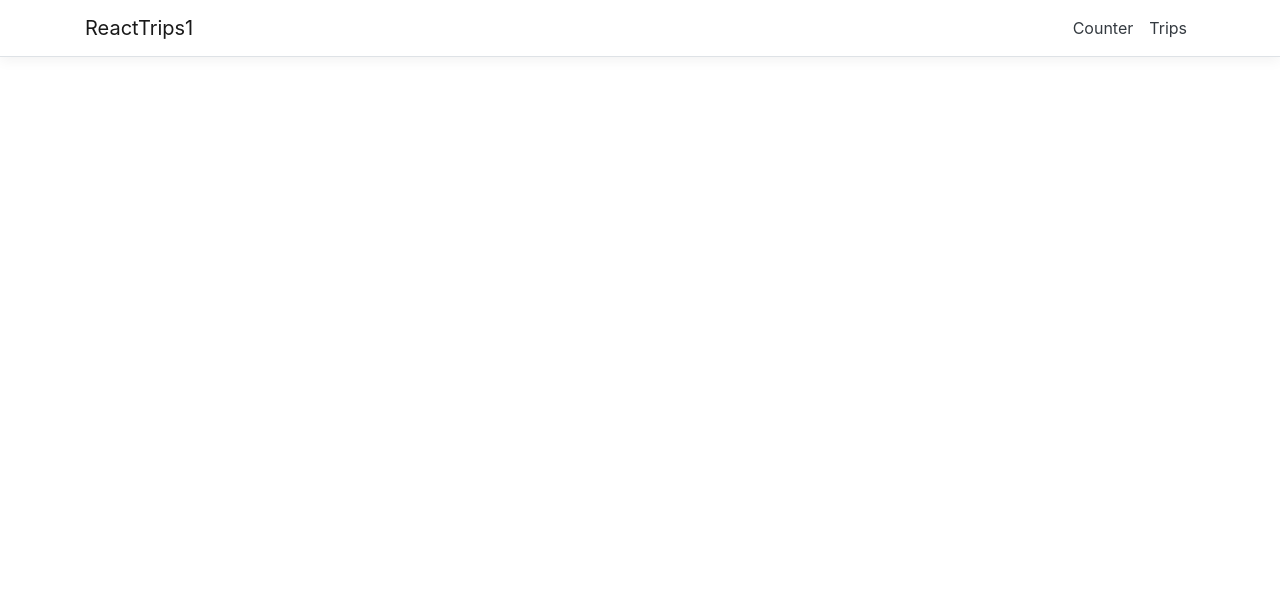
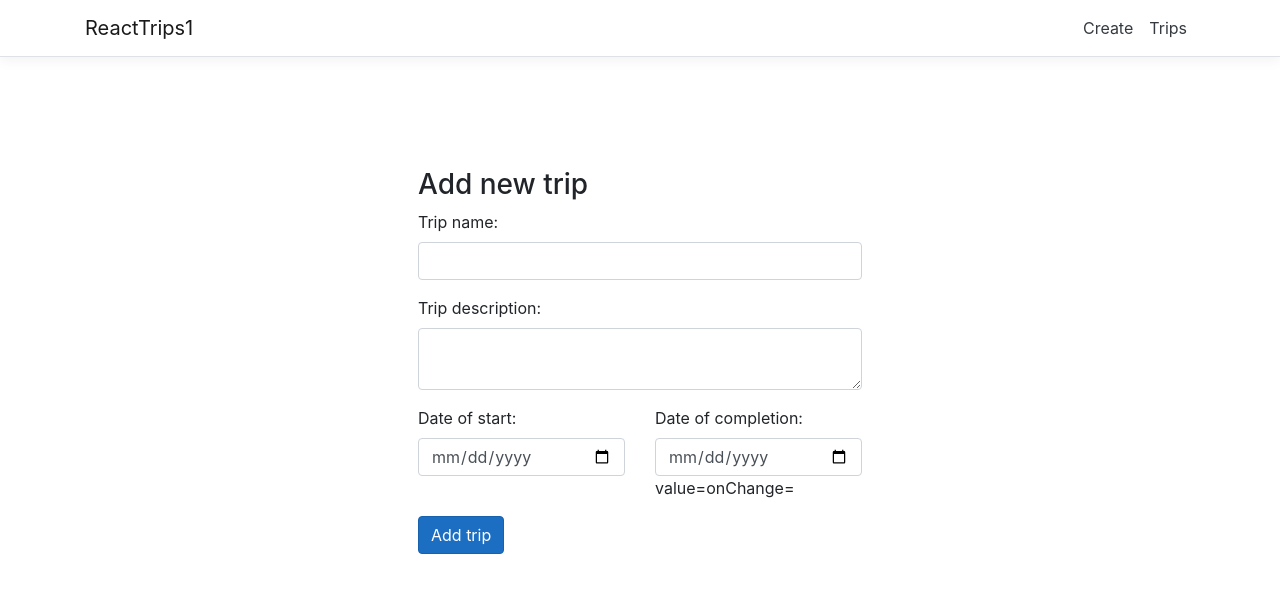
Before and after one commit to mancha-24/Trips, a React (Create React App) app in the folder ClientApp/: page /create in a window 1280 px wide. Shown: the top 592 px of the page. Built offline with nearby package versions, Linux system fonts and the light colour scheme.

Commit message:
setting up create page

```diff
--- a/ClientApp/src/App.tsx
+++ b/ClientApp/src/App.tsx
@@ -5,14 +5,15 @@
 import Counter from './components/Counter';
 import FetchData from './components/FetchData';
 import { Trips } from './components/Trip/Trips';
+import { Create } from './components/Trip/Create';
 
 import './custom.css'
 
 export default () => (
     <Layout>
         <Route exact path='/' component={Home} />
-        <Route path='/counter' component={Counter} />
         <Route path='/fetch-data/:startDateIndex?' component={FetchData} />
+        <Route path='/create' component={Create} />
         <Route path='/trips' component={Trips} />
     </Layout>
 );
--- a/ClientApp/src/components/Home.tsx
+++ b/ClientApp/src/components/Home.tsx
@@ -3,20 +3,14 @@
 
 const Home = () => (
   <div>
-    <h1>Hello, world!</h1>
-    <p>Welcome to your new single-page application, built with:</p>
+    <h1>Welcome to trips manager!</h1>
+    <p>Use this manager to manage your trips, by:</p>
     <ul>
-      <li><a href='https://get.asp.net/'>ASP.NET Core</a> and <a href='https://msdn.microsoft.com/en-us/library/67ef8sbd.aspx'>C#</a> for cross-platform server-side code</li>
-      <li><a href='https://facebook.github.io/react/'>React</a> and <a href='https://redux.js.org/'>Redux</a> for client-side code</li>
-      <li><a href='http://getbootstrap.com/'>Bootstrap</a> for layout and styling</li>
+      <li>Add a new trip</li>
+      <li>Update a trip</li>
+      <li>Delete a trip</li>
+      <li>Show all trip</li>
     </ul>
-    <p>To help you get started, we have also set up:</p>
-    <ul>
-      <li><strong>Client-side navigation</strong>. For example, click <em>Counter</em> then <em>Back</em> to return here.</li>
-      <li><strong>Development server integration</strong>. In development mode, the development server from <code>create-react-app</code> runs in the background automatically, so your client-side resources are dynamically built on demand and the page refreshes when you modify any file.</li>
-      <li><strong>Efficient production builds</strong>. In production mode, development-time features are disabled, and your <code>dotnet publish</code> configuration produces minified, efficiently bundled JavaScript files.</li>
-    </ul>
-    <p>The <code>ClientApp</code> subdirectory is a standard React application based on the <code>create-react-app</code> template. If you open a command prompt in that directory, you can run <code>npm</code> commands such as <code>npm test</code> or <code>npm install</code>.</p>
   </div>
 );
 
--- a/ClientApp/src/components/NavMenu.tsx
+++ b/ClientApp/src/components/NavMenu.tsx
@@ -18,7 +18,7 @@
                         <Collapse className="d-sm-inline-flex flex-sm-row-reverse" isOpen={this.state.isOpen} navbar>
                             <ul className="navbar-nav flex-grow">
                                 <NavItem>
-                                    <NavLink tag={Link} className="text-dark" to="/counter">Counter</NavLink>
+                                    <NavLink tag={Link} className="text-dark" to="/create">Create</NavLink>
                                 </NavItem>
                                 <NavItem>
                                     <NavLink tag={Link} className="text-dark" to="/trips">Trips</NavLink>
--- /dev/null
+++ b/ClientApp/src/components/Trip/Create.jsx
@@ -0,0 +1,114 @@
+import React, {Component} from 'react';
+import axios from 'axios';
+export class Create extends Component{
+    constructor(props){
+        super(props);
+
+        this.onChangeName = this.onChangeName.bind(this);
+        this.onChangeDescription = this.onChangeDescription.bind(this);
+        this.onChangeDateStarted = this.onChangeDateStarted.bind(this);
+        this.onChangeDateCompleted = this.onChangeDateCompleted.bind(this);
+        this.onSubmit = this.onSubmit.bind(this);
+
+        this.state = {
+            name: '',
+            description: '',
+            dateStarted: null,
+            dateCompleted: null
+        }
+    }
+
+    onChangeName(e){
+        this.setState({
+            name: e.target.value
+        });
+    }
+
+    onChangeDescription(e){
+        this.setState({
+            description: e.target.value
+        });
+    }
+
+    onChangeDateStarted(e){
+        this.setState({
+            dateStarted: e.target.value
+        });
+    }
+
+    onChangeDateCompleted(e){
+        this.setState({
+            dateCompleted: e.target.value
+        });
+    }
+
+    onSubmit(e){
+        e.preventDefault();
+        const {history} = this.props;
+        let tripObject = {
+            Id: Math.floor(Math.random()*1000),
+            name: this.state.name,
+            description: this.state.description,
+            dateStarted: this.state.dateStarted,
+            dateCompleted: this.state.dateCompleted
+        }
+
+        axios.post("api/Trips/AddTrip", tripObject).then(result => {
+            history.push('/trips');
+        })
+    }
+
+    render(){
+        return (
+            <div className="trip-form" >
+                <h3>Add new trip</h3>
+                <form onSubmit={this.onSubmit}>
+                    <div className="form-group">
+                        <label>Trip name:  </label>
+                        <input
+                          type="text"
+                          className="form-control"
+                          value={this.state.name}
+                          onChange={this.onChangeName}
+                         />
+                    </div>
+                    <div className="form-group">
+                        <label>Trip description: </label>
+                        <textarea type="text" className="form-control"
+                        value={this.state.description}
+                        onChange={this.onChangeDescription}
+                        />
+                    </div>
+                    <div className="row">
+                        <div className="col col-md-6 col-sm-6 col-xs-12">
+                            <div className="form-group">
+                                <label>Date of start:  </label>
+                                <input
+                                  type="date"
+                                  className="form-control"
+                                  value={this.state.dateStarted}
+                                  onChange={this.onChangeDateStarted}
+                                />
+                            </div>
+                        </div>
+                        <div className="col col-md-6 col-sm-6 col-xs-12">
+                          <div className="form-group">
+                            <label>Date of completion:  </label>
+                            <input
+                                type="date"
+                                className="form-control"/>
+                                value={this.state.dateCompleted}
+                                onChange={this.onChangeDateCompleted}
+                            </div>
+                        </div>
+                    </div>
+
+
+                    <div className="form-group">
+                        <input type="submit" value="Add trip" className="btn btn-primary"/>
+                    </div>
+                </form>
+            </div>
+        )
+    }
+}
--- a/ClientApp/src/components/Trip/Trips.jsx
+++ b/ClientApp/src/components/Trip/Trips.jsx
@@ -40,8 +40,9 @@
                             <tr key={trip.id}>
                                 <td>{trip.name}</td>
                                 <td>{trip.description}</td>
-                                <td>{trip.dateStarted}</td>
-                                <td>{trip.dateCompleted}</td>
+                                <td>{new Date(trip.dateStarted).toLocaleDateString()}</td>
+                                <td>{trip.dateCompleted ? new Date
+                                    (trip.dateCompleted).toLocaleDateString() : '-'}</td>
                                 <td> - </td>
                             </tr>
                         ))
--- a/ClientApp/src/custom.css
+++ b/ClientApp/src/custom.css
@@ -12,3 +12,7 @@
   background-color: #1b6ec2;
   border-color: #1861ac;
 }
+
+.trip-form{
+  margin: 10% 30% 10% 30%;
+}
```
